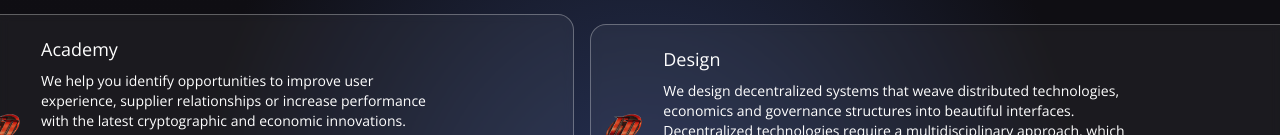
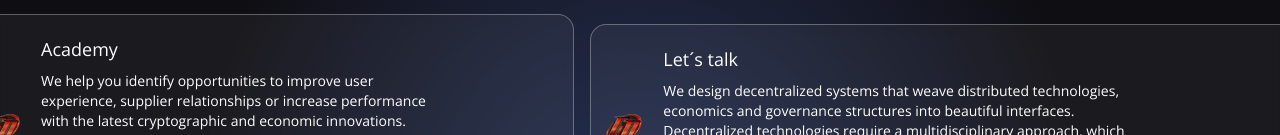
Before and after one commit to aitorzaldua/galiza_labs_website, a Next.js app: page / in a window 1280 px wide. Shown: the part 1260-1395 px from the top of the page. Built offline with nearby package versions, Linux system fonts and the light colour scheme.

Commit message:
adding portfolio information

```diff
--- a/pages/Services.jsx
+++ b/pages/Services.jsx
@@ -82,7 +82,7 @@ export default function Services() {
          />
          <ServiceCard
            color=""
-           title="Design"
+           title="Let´s talk"
            icon={<Image src={DD} alt="" />}
            subtitle={
              <a>
```
